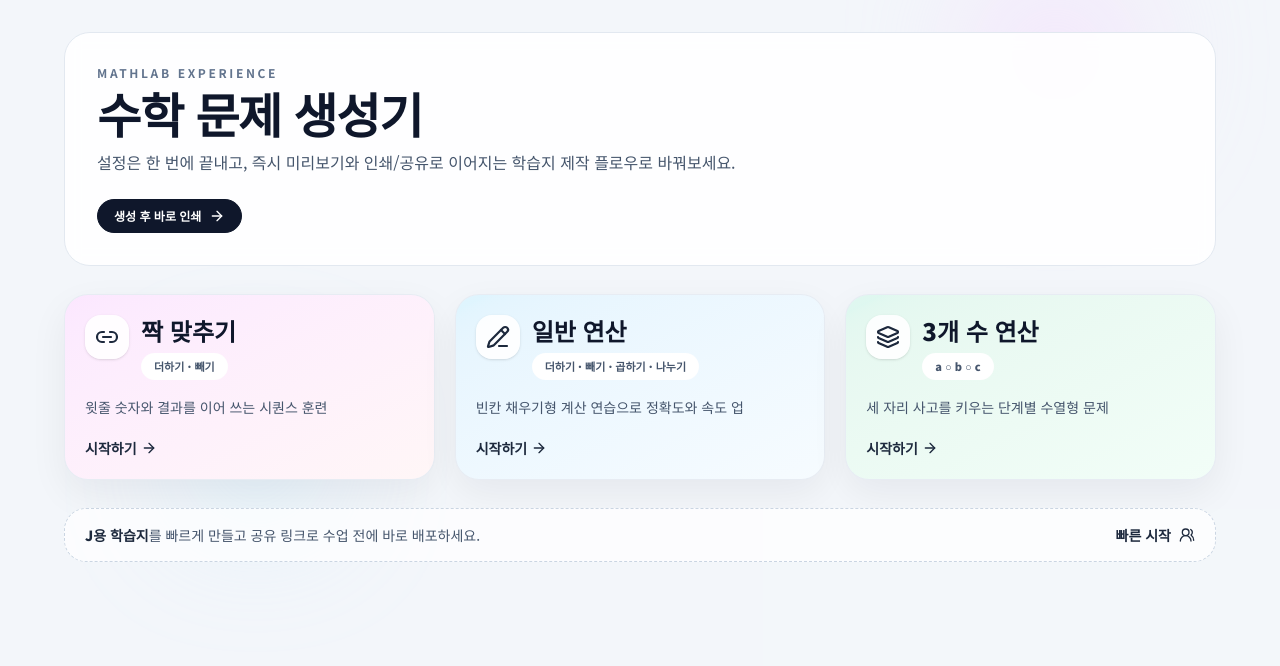
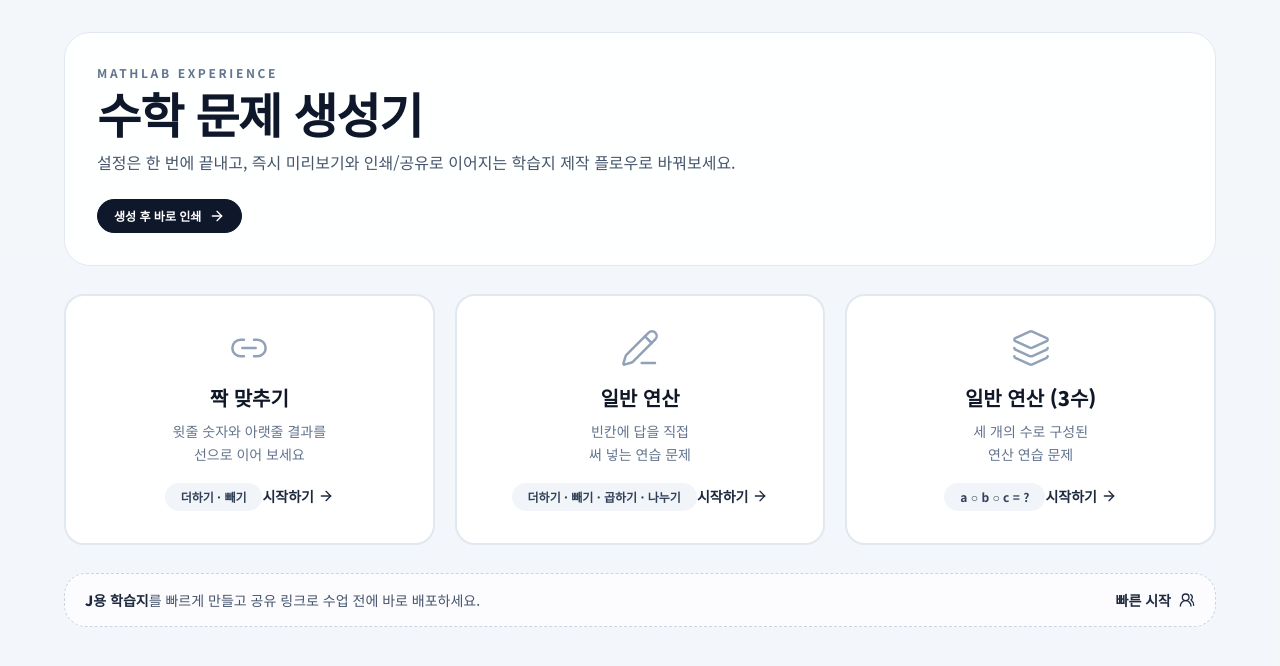
Before and after one commit to neozzzzz/mathlab, a Next.js app: page / in a window 1280 px wide. Shown: the top 666 px of the page. Built offline with nearby package versions, Linux system fonts and the light colour scheme.

Commit message:
ui: 진입경로 카드 라이브 스타일 복구 및 시작하기 CTA 추가

```diff
--- a/src/app/page.tsx
+++ b/src/app/page.tsx
@@ -6,26 +6,26 @@ const MODES = [
   {
     href: "/match",
     title: "짝 맞추기",
-    desc: "윗줄 숫자와 결과를 이어 쓰는 시퀀스 훈련",
+    desc: "윗줄 숫자와 아랫줄 결과를\n선으로 이어 보세요",
     badge: "더하기 · 빼기",
     icon: Link2,
-    accent: "from-fuchsia-500/15 to-rose-100/40",
+    accent: "border-slate-200 hover:border-orange-400 hover:shadow-lg hover:text-orange-600",
   },
   {
     href: "/calc",
     title: "일반 연산",
-    desc: "빈칸 채우기형 계산 연습으로 정확도와 속도 업",
+    desc: "빈칸에 답을 직접\n써 넣는 연습 문제",
     badge: "더하기 · 빼기 · 곱하기 · 나누기",
     icon: PencilLine,
-    accent: "from-sky-500/15 to-sky-100/35",
+    accent: "border-slate-200 hover:border-blue-400 hover:shadow-lg hover:text-blue-600",
   },
   {
     href: "/calc3",
-    title: "3개 수 연산",
-    desc: "세 자리 사고를 키우는 단계별 수열형 문제",
-    badge: "a ○ b ○ c",
+    title: "일반 연산 (3수)",
+    desc: "세 개의 수로 구성된\n연산 연습 문제",
+    badge: "a ○ b ○ c = ?",
     icon: Layers,
-    accent: "from-emerald-500/15 to-emerald-100/35",
+    accent: "border-slate-200 hover:border-emerald-400 hover:shadow-lg hover:text-emerald-600",
   },
 ] as const;
 
@@ -33,9 +33,6 @@ export default function LandingPage() {
   return (
     <div className="min-h-screen bg-slate-100/70 py-6 sm:py-8 px-4">
       <div className="mx-auto max-w-6xl relative">
-        <div className="pointer-events-none absolute -top-14 right-2 sm:right-20 h-40 w-40 rounded-full blur-3xl bg-fuchsia-200/50" />
-        <div className="pointer-events-none absolute bottom-10 left-2 sm:left-32 h-32 w-32 rounded-full blur-3xl bg-sky-200/40" />
-
         <header className="relative z-10 rounded-[26px] border border-slate-200 bg-white/90 backdrop-blur p-6 sm:p-8">
           <p className="text-xs tracking-[0.22em] text-slate-500 font-bold">MATHLAB EXPERIENCE</p>
           <h1 className="mt-2 text-4xl sm:text-5xl font-black tracking-tight text-slate-900">
@@ -67,25 +64,19 @@ export default function LandingPage() {
                 href={m.href}
                 gaEvent={GA_EVENTS.SELECT_MENU}
                 gaParams={{ menu: m.href.slice(1) }}
-                className="group relative overflow-hidden rounded-[24px] border border-slate-200/80 bg-white p-5 shadow-[0_14px_38px_rgba(15,23,42,0.06)] transition-all duration-200 hover:-translate-y-1 hover:shadow-[0_16px_44px_rgba(15,23,42,0.10)]"
+                className={`group relative overflow-hidden rounded-[20px] border-2 bg-white p-8 text-center transition-all duration-200 ${m.accent}`}
               >
-                <div className={`absolute inset-0 bg-gradient-to-br ${m.accent} opacity-80`} />
-                <div className="relative">
-                  <div className="grid grid-cols-[44px_1fr] gap-3 items-start">
-                    <div className="inline-flex h-11 w-11 items-center justify-center rounded-2xl bg-white/90 shadow-sm">
-                      <Icon className="w-6 h-6 text-slate-800" strokeWidth={2.2} />
-                    </div>
-                    <div>
-                      <h2 className="text-2xl font-black text-slate-900">{m.title}</h2>
-                      <div className="inline-flex items-center mt-1.5 gap-2 rounded-full border border-white/60 bg-white px-3 py-1 text-[11px] font-black text-slate-600">
-                        {m.badge}
-                      </div>
-                    </div>
-                  </div>
-                  <p className="mt-4 text-sm text-slate-600 leading-relaxed">{m.desc}</p>
-                  <p className="mt-5 inline-flex items-center text-sm font-bold text-slate-800 group-hover:gap-2 transition-all duration-200">
-                    시작하기 <ArrowRight className="w-4 h-4 ml-1" />
-                  </p>
+                <Icon
+                  className="w-10 h-10 mx-auto mb-4 text-slate-400 transition-colors group-hover:text-current"
+                  strokeWidth={1.5}
+                />
+                <h2 className="text-xl font-black mb-2 transition-colors">{m.title}</h2>
+                <p className="text-sm text-slate-500 leading-relaxed whitespace-pre-line">{m.desc}</p>
+                <div className="mt-4 inline-block px-4 py-1.5 rounded-full text-xs font-bold bg-slate-100 text-slate-700">
+                  {m.badge}
+                </div>
+                <div className="mt-5 inline-flex items-center text-sm font-black text-slate-800 group-hover:text-current transition-colors">
+                  시작하기 <ArrowRight className="w-4 h-4 ml-1" />
                 </div>
               </TrackedLink>
             );
@@ -99,8 +90,7 @@ export default function LandingPage() {
           <TrackedLink
             href="/match"
             gaEvent={GA_EVENTS.SELECT_MENU}
-            gaParams={{ menu: "quick"
-            }}
+            gaParams={{ menu: "quick" }}
             className="inline-flex items-center gap-2 text-sm font-black text-slate-800"
           >
             빠른 시작 <UsersRound className="w-4 h-4" />
```
